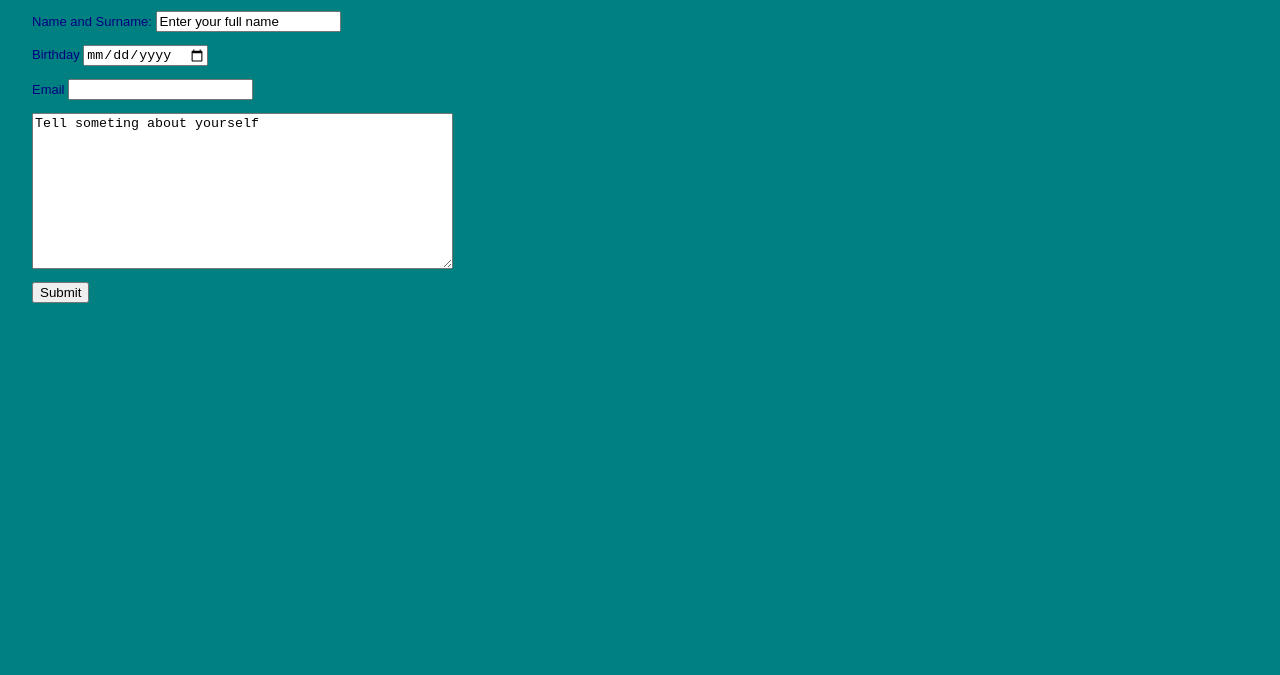
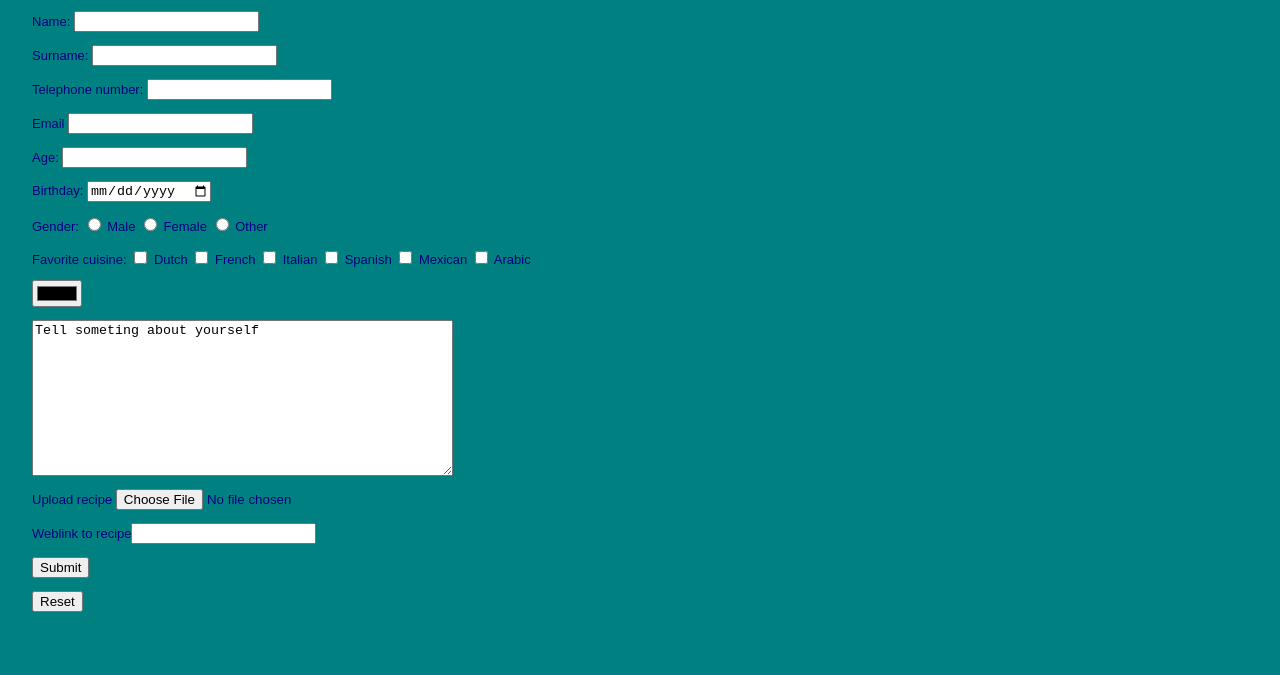
Before and after one commit to LBBleeker/Webdevelopment, a plain HTML site: page first_HTML/luuk_bleeker/contactform.html in a window 1280 px wide. Shown: the part 125-800 px from the top of the page. Drawn offline with Linux system fonts and the light colour scheme.

Commit message:
Update contactform.html

```diff
--- a/first_HTML/luuk_bleeker/contactform.html
+++ b/first_HTML/luuk_bleeker/contactform.html
@@ -7,29 +7,68 @@
   </head>
   <body>
     <header>
-      <h1>Luuk Bleeker</h1>
+      <h1>Contact form</h1>
       <hr size="4px" noshade />
     </header>
     <main>
       <form name="contact" method="POST" data-netlify="true">
         <p>
-          <label
-            >Name and Surname:
-            <input name="name" type="text" value="Enter your full name"
-          /></label>
+          <label>Name: <input name="name" type="text" /></label>
         </p>
         <p>
-          <label>Birthday <input name="birthday" type="date" /></label>
+          <label>Surname: <input name="surname" type="text" /></label>
+        </p>
+        <p>
+          <label>Telephone number: <input name="telnr." type="number" /></label>
         </p>
         <p>
           <label>Email <input name="email" type="email" /></label>
         </p>
+        <p>
+          <label>Age: <input name="age" type="number" /></label>
+        </p>
+        <p>
+          <label>Birthday: <input name="birthday" type="date" /></label>
+        </p>
+
+        <p>
+          <label
+            >Gender: <input name="gender" type="radio" value="male" /> Male
+            <input name="gender" type="radio" value="female" /> Female
+            <input name="gender" type="radio" value="other" /> Other
+          </label>
+        </p>
+        <p>
+          <label>
+            Favorite cuisine:
+            <input name="cuisine" type="checkbox" value="Dutch" /> Dutch
+            <input name="cuisine" type="checkbox" value="French" /> French
+            <input name="cuisine" type="checkbox" value="Italian" /> Italian
+            <input name="cuisine" type="checkbox" value="Spanish" /> Spanish
+            <input name="cuisine" type="checkbox" value="Mexican" /> Mexican
+            <input name="cuisine" type="checkbox" value="Arabic" /> Arabic
+          </label>
+        </p>
+        <p>
+          <label> <input name="color" type="color" value="#000000" /> </label>
+        </p>
         <label>
-          <textarea name="message" rows="10" cols="50">
+          <textarea name="biography" rows="10" cols="50">
 Tell someting about yourself
           </textarea>
         </label>
+        <p>
+          <label>
+            <span>Upload recipe</span>
+            <input name="recipe" type="file" />
+          </label>
+        </p>
+        <p>
+          Weblink to recipe<label><input name="url recipe" type="url" /></label>
+        </p>
         <p><button type="submit">Submit</button></p>
+        <p><button type="reset">Reset</button></p>
+
         <input type="hidden" name="form-name" value="contact" />
       </form>
     </main>
```
